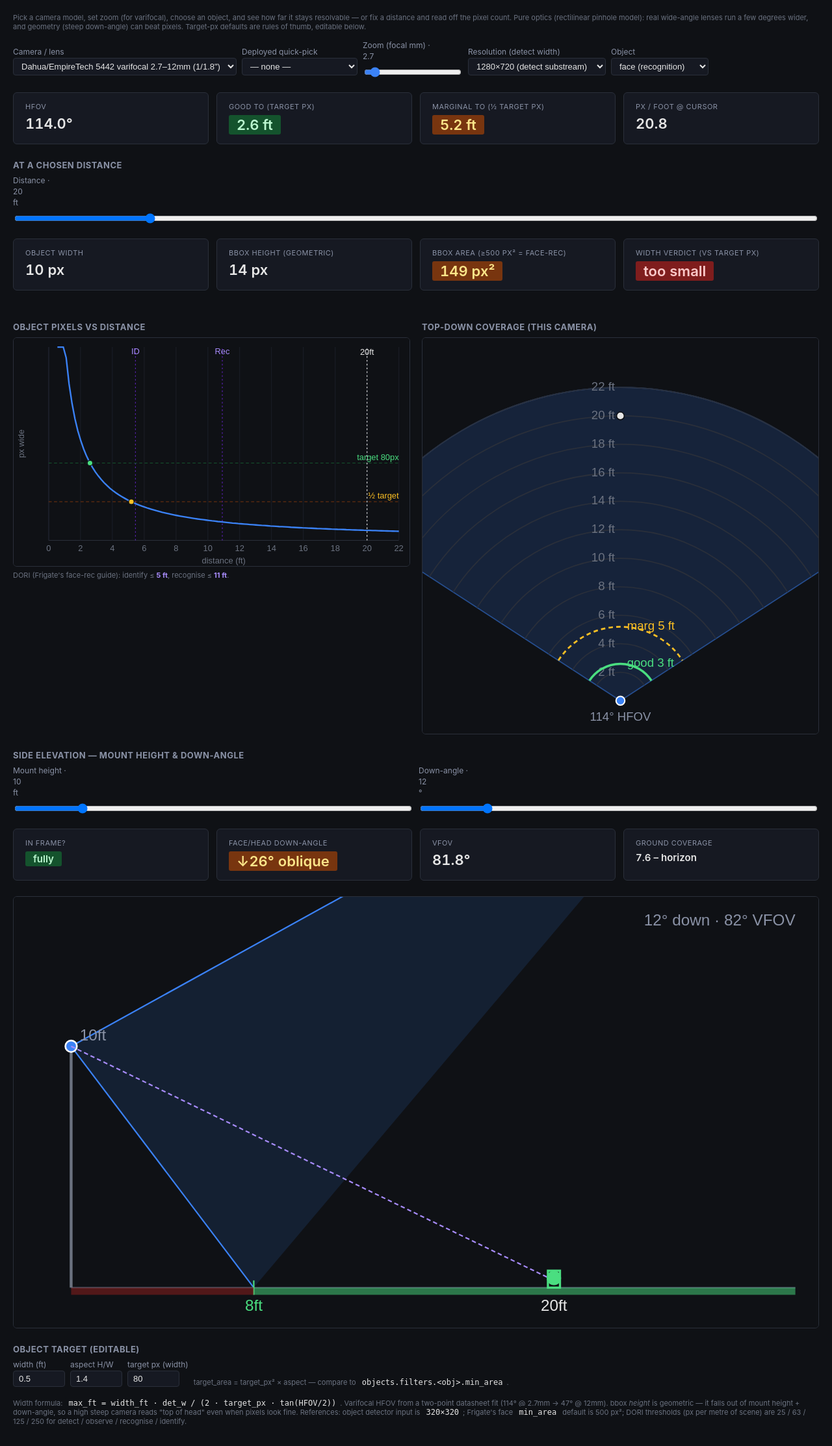
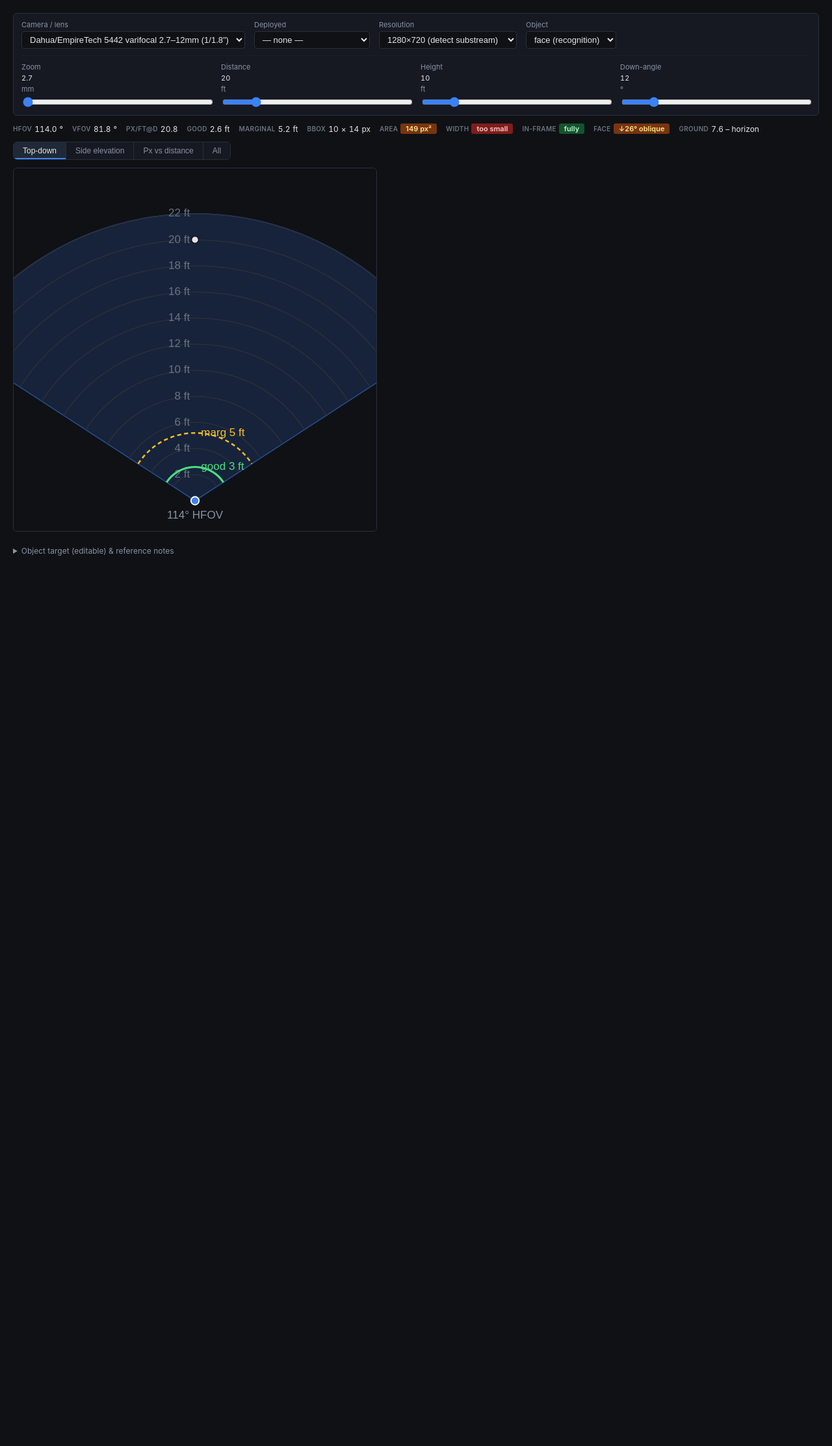
Before and after one commit to helicopterrun/frigate-sidecar, a FastAPI app: page /placement in a window 1280 px wide. Shown: the part 49-2274 px from the top of the page at 65% size. After the commit the page ends 904 px from the top, so only its background shows below. Run offline with FastAPI, Linux system fonts and the light colour scheme.

Commit message:
placement: compact layout — grouped controls, metric strip, view switcher
Collapse the long vertical stack into one controls panel (all selects + all
sliders together), a single dense metric strip (HFOV/VFOV/reach/bbox/area/
verdicts/ground) replacing the big stat cards, and a Top-down / Side / Px-vs-
distance / All view switcher so only one diagram shows at a time. Object-target
editor and reference notes move into a collapsible <details>.

Co-Authored-By: Claude Opus 4.8 <noreply@anthropic.com>

```diff
--- a/src/frigate_sidecar/static/css/triage.css
+++ b/src/frigate_sidecar/static/css/triage.css
@@ -42,11 +42,31 @@ code { background: #0f1115; padding: 2px 6px; border-radius: 3px; font-family: u
 .bucket-block summary:hover { color: #e6e6e6; }
 
 /* Placement planner */
-.plan-viz { display: flex; gap: 18px; flex-wrap: wrap; margin-top: 4px; }
-.plan-viz-col { flex: 1; min-width: 320px; }
 .plan-svg { width: 100%; height: auto; background: #0f1115; border: 1px solid #2a2f3a; border-radius: 6px; display: block; }
-#plan-controls label, .filters label input[type=range] { min-width: 150px; }
-#plan-controls input[type=range] { accent-color: #3b82f6; }
+.ctrls { background: #161922; border: 1px solid #2a2f3a; border-radius: 6px; padding: 10px 12px; margin-bottom: 12px; }
+.ctrl-row { display: flex; flex-wrap: wrap; gap: 10px 14px; align-items: center; }
+.ctrl-row + .ctrl-row { margin-top: 10px; padding-top: 10px; border-top: 1px solid #1a1d26; }
+.ctrl-row label { font-size: 11px; color: #8a92a6; display: flex; flex-direction: column; gap: 3px; }
+.ctrl-row.sliders label { flex: 1; min-width: 175px; }
+.ctrl-row select, .ctrl-row input[type=number] { background: #0f1115; color: #e6e6e6; border: 1px solid #2a2f3a; border-radius: 4px; padding: 4px 8px; font-size: 13px; }
+.ctrl-row input[type=range] { accent-color: #3b82f6; width: 100%; }
+.ctrl-row label span { color: #e6e6e6; font-variant-numeric: tabular-nums; }
+
+.metrics { display: flex; flex-wrap: wrap; gap: 6px 14px; margin-bottom: 12px; font-size: 12px; color: #e6e6e6; align-items: center; }
+.metric { display: inline-flex; align-items: center; gap: 4px; }
+.metric b { color: #6b7280; font-weight: 600; text-transform: uppercase; font-size: 10px; letter-spacing: 0.3px; }
+.metric span:not(.cell-class) { font-variant-numeric: tabular-nums; }
+
+.viewseg { display: inline-flex; border: 1px solid #2a2f3a; border-radius: 6px; overflow: hidden; margin-bottom: 12px; }
+.viewseg .vbtn { background: #161922; color: #8a92a6; border: 0; border-right: 1px solid #2a2f3a; padding: 6px 14px; font-size: 12px; cursor: pointer; }
+.viewseg .vbtn:last-child { border-right: 0; }
+.viewseg .vbtn:hover { color: #e6e6e6; }
+.viewseg .vbtn.active { background: #1f2937; color: #e6e6e6; box-shadow: inset 0 -2px 0 #3b82f6; }
+.views { display: flex; flex-wrap: wrap; gap: 16px; }
+.view { flex: 1; min-width: 300px; max-width: 560px; }
+details.advanced { margin-top: 16px; }
+details.advanced summary { cursor: pointer; font-size: 12px; color: #8a92a6; padding: 6px 0; }
+details.advanced summary:hover { color: #e6e6e6; }
 
 .filters { display: flex; gap: 8px; flex-wrap: wrap; margin-bottom: 16px; align-items: center; }
 .filters label { font-size: 12px; color: #8a92a6; display: flex; flex-direction: column; gap: 2px; }
--- a/src/frigate_sidecar/static/js/placement.js
+++ b/src/frigate_sidecar/static/js/placement.js
@@ -95,7 +95,14 @@
     state.obj = { width_ft: o.width_ft, aspect: o.aspect, target_px: o.target_px };
     $("in-owidth").value = o.width_ft; $("in-oaspect").value = o.aspect; $("in-otarget").value = o.target_px;
   }
-  function setCls(el, cls) { el.className = "stat-value cell-class " + cls; }
+  function setCls(el, cls) { el.className = "cell-class " + cls; }
+
+  function setView(v) {
+    ["top", "side", "chart"].forEach(function (name) {
+      var el = document.querySelector(".view-" + name);
+      if (el) el.style.display = (v === "all" || v === name) ? "" : "none";
+    });
+  }
 
   // ---- main recompute ----
   function recompute() {
@@ -368,6 +375,14 @@
     });
   });
 
+  document.querySelectorAll(".vbtn").forEach(function (b) {
+    b.addEventListener("click", function () {
+      document.querySelectorAll(".vbtn").forEach(function (x) { x.classList.remove("active"); });
+      b.classList.add("active");
+      setView(b.dataset.view);
+    });
+  });
+
   // ---- init ----
-  syncLensControls(); loadObject(); recompute();
+  syncLensControls(); loadObject(); setView("top"); recompute();
 })();
--- a/src/frigate_sidecar/templates/placement.html
+++ b/src/frigate_sidecar/templates/placement.html
@@ -5,123 +5,62 @@
 {% block body %}
 {% include "_header.html" %}
 <main>
-  <p class="help" style="margin:0 0 14px">
-    Pick a camera model, set zoom (for varifocal), choose an object, and see how
-    far it stays resolvable — or fix a distance and read off the pixel count.
-    Pure optics (rectilinear pinhole model): real wide-angle lenses run a few
-    degrees wider, and geometry (steep down-angle) can beat pixels. Target-px
-    defaults are rules of thumb, editable below.
-  </p>
-
-  <div class="filters" id="plan-controls">
-    <label>Camera / lens
-      <select id="sel-lens"></select>
-    </label>
-    <label>Deployed quick-pick
-      <select id="sel-camera"><option value="">— none —</option></select>
-    </label>
-    <label id="wrap-focal">Zoom (focal mm) · <span id="focal-val">2.7</span>
-      <input id="in-focal" type="range" min="2.7" max="12" step="0.1" value="2.7">
-    </label>
-    <label id="wrap-hfov-custom" style="display:none">HFOV° (custom)
-      <input id="in-hfov" type="number" min="5" max="170" step="1" value="90">
-    </label>
-    <label>Resolution (detect width)
-      <select id="sel-res"></select>
-    </label>
-    <label>Object
-      <select id="sel-object"></select>
-    </label>
+  <div class="ctrls">
+    <div class="ctrl-row">
+      <label>Camera / lens<select id="sel-lens"></select></label>
+      <label>Deployed<select id="sel-camera"><option value="">— none —</option></select></label>
+      <label>Resolution<select id="sel-res"></select></label>
+      <label>Object<select id="sel-object"></select></label>
+      <label id="wrap-hfov-custom" style="display:none">HFOV°<input id="in-hfov" type="number" min="5" max="170" step="1" value="90" style="width:74px"></label>
     </div>
-
-  <div class="stat-row">
-    <div class="stat-card">
-      <div class="stat-label">HFOV</div>
-      <div class="stat-value"><span id="out-hfov">—</span>°</div>
-    </div>
-    <div class="stat-card">
-      <div class="stat-label">Good to (target px)</div>
-      <div class="stat-value cell-class ok"><span id="out-maxdist">—</span> ft</div>
-    </div>
-    <div class="stat-card">
-      <div class="stat-label">Marginal to (½ target px)</div>
-      <div class="stat-value cell-class warn"><span id="out-maxdist-marg">—</span> ft</div>
-    </div>
-    <div class="stat-card">
-      <div class="stat-label">px / foot @ cursor</div>
-      <div class="stat-value"><span id="out-pxft">—</span></div>
+    <div class="ctrl-row sliders">
+      <label id="wrap-focal">Zoom <span id="focal-val">2.7</span> mm<input id="in-focal" type="range" min="2.7" max="12" step="0.1" value="2.7"></label>
+      <label>Distance <span id="dist-val">20</span> ft<input id="in-dist" type="range" min="1" max="120" step="0.5" value="20"></label>
+      <label>Height <span id="height-val">10</span> ft<input id="in-height" type="range" min="1" max="60" step="0.5" value="10"></label>
+      <label>Down-angle <span id="tilt-val">12</span>°<input id="in-tilt" type="range" min="0" max="80" step="1" value="12"></label>
     </div>
   </div>
 
-  <h2 class="section-h">At a chosen distance</h2>
-  <div class="filters">
-    <label style="flex:1;min-width:260px">Distance · <span id="dist-val">20</span> ft
-      <input id="in-dist" type="range" min="1" max="120" step="0.5" value="20">
-    </label>
-  </div>
-  <div class="stat-row">
-    <div class="stat-card">
-      <div class="stat-label">object width</div>
-      <div class="stat-value"><span id="out-w">—</span> px</div>
-    </div>
-    <div class="stat-card">
-      <div class="stat-label">bbox height (geometric)</div>
-      <div class="stat-value"><span id="out-h">—</span> px</div>
-    </div>
-    <div class="stat-card">
-      <div class="stat-label">bbox area (≥500 px² = face-rec)</div>
-      <div class="stat-value cell-class muted" id="out-area">—</div>
-    </div>
-    <div class="stat-card">
-      <div class="stat-label">width verdict (vs target px)</div>
-      <div class="stat-value cell-class muted" id="out-verdict">—</div>
-    </div>
+  <div class="metrics">
+    <span class="metric"><b>HFOV</b><span id="out-hfov">—</span>°</span>
+    <span class="metric"><b>VFOV</b><span id="out-vfov">—</span>°</span>
+    <span class="metric"><b>px/ft@d</b><span id="out-pxft">—</span></span>
+    <span class="metric"><b>good</b><span id="out-maxdist">—</span> ft</span>
+    <span class="metric"><b>marginal</b><span id="out-maxdist-marg">—</span> ft</span>
+    <span class="metric"><b>bbox</b><span id="out-w">—</span>×<span id="out-h">—</span> px</span>
+    <span class="metric"><b>area</b><span class="cell-class muted" id="out-area">—</span></span>
+    <span class="metric"><b>width</b><span class="cell-class muted" id="out-verdict">—</span></span>
+    <span class="metric"><b>in-frame</b><span class="cell-class muted" id="out-inframe">—</span></span>
+    <span class="metric"><b>face</b><span class="cell-class muted" id="out-faceang">—</span></span>
+    <span class="metric"><b>ground</b><span id="out-ground">—</span></span>
   </div>
 
-  <div class="plan-viz">
-    <div class="plan-viz-col">
-      <h2 class="section-h">Object pixels vs distance</h2>
+  <div class="viewseg" role="radiogroup">
+    <button class="vbtn active" type="button" data-view="top">Top-down</button>
+    <button class="vbtn" type="button" data-view="side">Side elevation</button>
+    <button class="vbtn" type="button" data-view="chart">Px vs distance</button>
+    <button class="vbtn" type="button" data-view="all">All</button>
+  </div>
+
+  <div class="views">
+    <div class="view view-top">
+      <svg id="plan-wedge" class="plan-svg" viewBox="0 0 360 360" role="img"
+           aria-label="Top-down field-of-view wedge with object range rings"></svg>
+    </div>
+    <div class="view view-side">
+      <svg id="plan-elev" class="plan-svg" viewBox="0 0 560 300" role="img"
+           aria-label="Side elevation: vertical FOV cone, ground coverage, and a to-scale subject"></svg>
+    </div>
+    <div class="view view-chart">
       <svg id="plan-chart" class="plan-svg" viewBox="0 0 520 300" role="img"
            aria-label="Object on-screen pixel width as a function of distance"></svg>
       <p class="help" id="dori-legend" style="margin-top:6px"></p>
     </div>
-    <div class="plan-viz-col">
-      <h2 class="section-h">Top-down coverage (this camera)</h2>
-      <svg id="plan-wedge" class="plan-svg" viewBox="0 0 360 360" role="img"
-           aria-label="Top-down field-of-view wedge with object range rings"></svg>
-    </div>
   </div>
 
-  <h2 class="section-h">Side elevation — mount height &amp; down-angle</h2>
-  <div class="filters">
-    <label style="flex:1;min-width:240px">Mount height · <span id="height-val">10</span> ft
-      <input id="in-height" type="range" min="1" max="60" step="0.5" value="10"></label>
-    <label style="flex:1;min-width:240px">Down-angle · <span id="tilt-val">12</span>°
-      <input id="in-tilt" type="range" min="0" max="80" step="1" value="12"></label>
-  </div>
-  <div class="stat-row">
-    <div class="stat-card">
-      <div class="stat-label">in frame?</div>
-      <div class="stat-value cell-class muted" id="out-inframe" style="font-size:15px">—</div>
-    </div>
-    <div class="stat-card">
-      <div class="stat-label">face/head down-angle</div>
-      <div class="stat-value cell-class muted" id="out-faceang">—</div>
-    </div>
-    <div class="stat-card">
-      <div class="stat-label">VFOV</div>
-      <div class="stat-value"><span id="out-vfov">—</span>°</div>
-    </div>
-    <div class="stat-card">
-      <div class="stat-label">ground coverage</div>
-      <div class="stat-value" style="font-size:15px"><span id="out-ground">—</span></div>
-    </div>
-  </div>
-  <svg id="plan-elev" class="plan-svg" viewBox="0 0 560 300" role="img"
-       aria-label="Side elevation: vertical FOV cone, ground coverage, and a to-scale subject"></svg>
-
-  <h2 class="section-h">Object target (editable)</h2>
-  <div class="filters">
+  <details class="advanced">
+    <summary>Object target (editable) &amp; reference notes</summary>
+    <div class="filters" style="margin-top:10px">
       <label>width (ft)<input id="in-owidth" type="number" step="0.1" style="width:80px"></label>
       <label>aspect H/W<input id="in-oaspect" type="number" step="0.05" style="width:80px"></label>
       <label>target px (width)<input id="in-otarget" type="number" step="1" style="width:80px"></label>
@@ -129,16 +68,15 @@
         target_area = target_px² × aspect — compare to <code>objects.filters.&lt;obj&gt;.min_area</code>.
       </span>
     </div>
-
-  <p class="help" style="margin-top:18px">
-    Width formula: <code>max_ft = width_ft · det_w / (2 · target_px · tan(HFOV/2))</code>.
+    <p class="help" style="margin-top:10px">
+      Width: <code>max_ft = width_ft · det_w / (2 · target_px · tan(HFOV/2))</code>.
       Varifocal HFOV from a two-point datasheet fit (114° @ 2.7mm → 47° @ 12mm).
-    bbox <em>height</em> is geometric — it falls out of mount height + down-angle,
-    so a high steep camera reads "top of head" even when pixels look fine.
-    References: object detector input is <code>320×320</code>; Frigate's face
-    <code>min_area</code> default is 500 px²; DORI thresholds (px per metre of
-    scene) are 25 / 63 / 125 / 250 for detect / observe / recognise / identify.
+      bbox <em>height</em> is geometric (mount height + down-angle), so a high steep
+      camera reads "top of head" even when pixels look fine. References: detector
+      input <code>320×320</code>; face <code>min_area</code> default 500 px²; DORI
+      px/m thresholds 25 / 63 / 125 / 250 (detect / observe / recognise / identify).
     </p>
+  </details>
 </main>
 
 <script type="application/json" id="plan-presets">{{ presets_json|safe }}</script>
```
Lines whose indentation alone changed are shown as unchanged.
